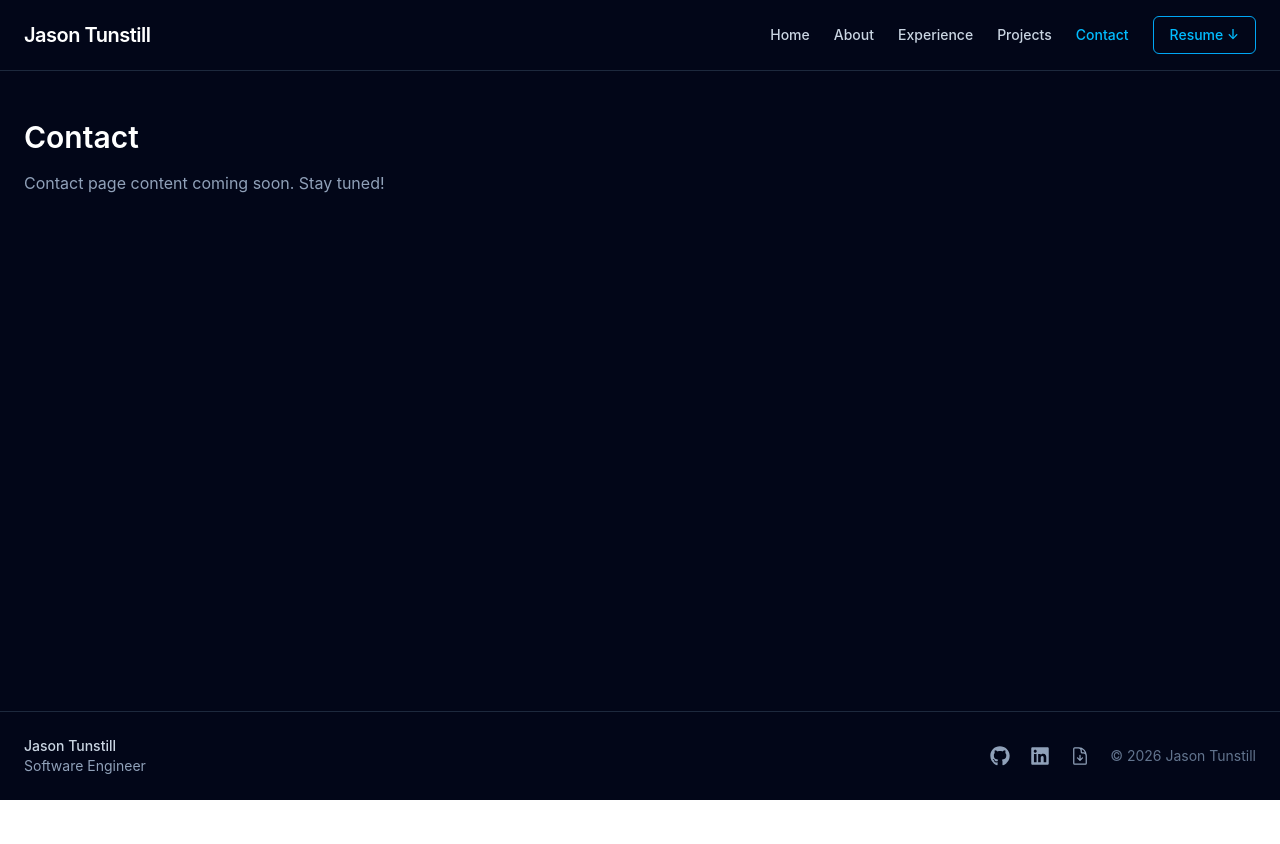
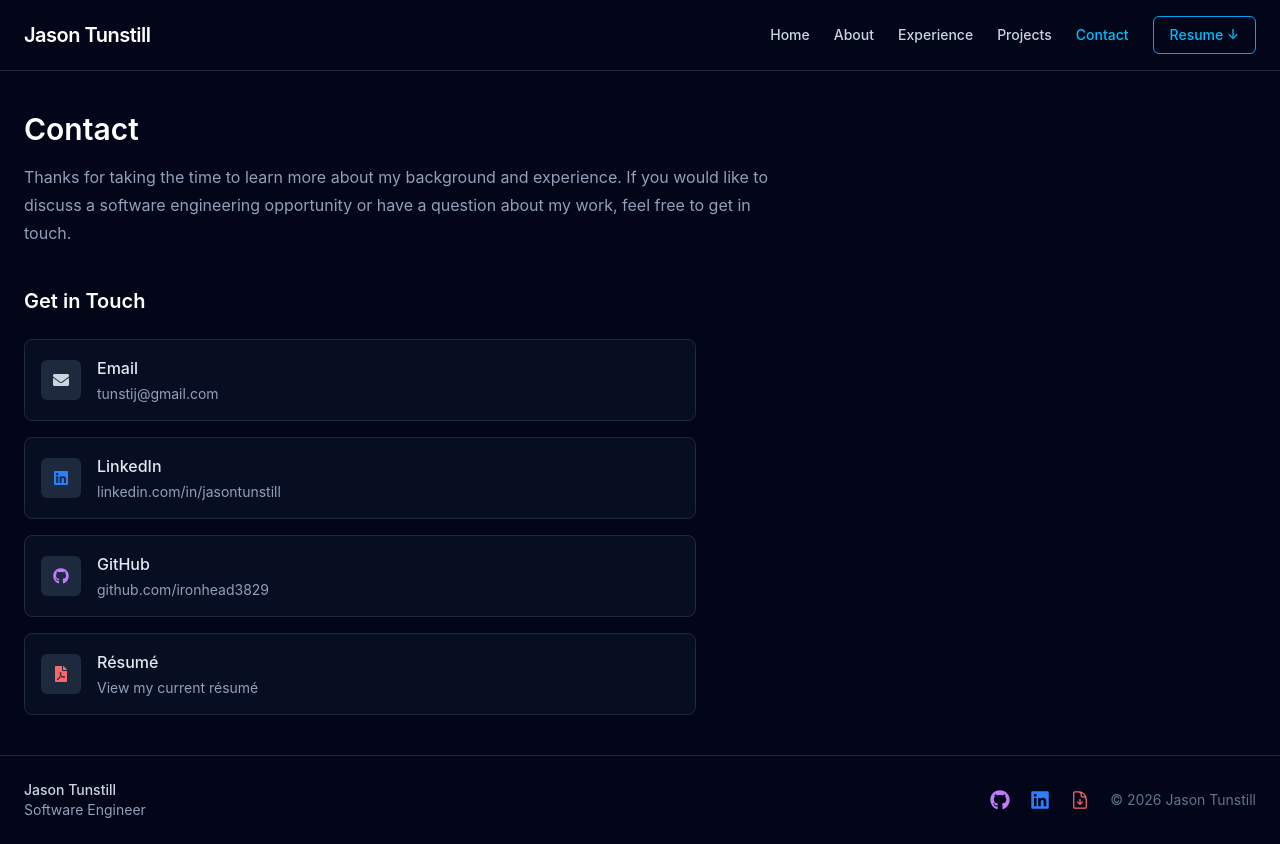
Before and after one commit to ironhead3829/bio, a React (Vite) app: page /biography/contact in a window 1280 px wide. Before the commit the page ends 800 px from the top, so only its background shows below. Built offline with nearby package versions, Linux system fonts and the light colour scheme.

Commit message:
add contact info. color icons in footer.

```diff
--- a/src/components/Footer.tsx
+++ b/src/components/Footer.tsx
@@ -26,7 +26,9 @@ export default function Footer() {
                             aria-label="Github"
                             className={linkClass}
                         >
-                            <FaGithub />
+                            <div className="text-purple-400 transition group-hover:text-purple-300">
+                                <FaGithub />
+                            </div>
                             <span role="tooltip" className={tooltipClass}>GitHub</span>
                         </a>
                         <a
@@ -35,7 +37,9 @@ export default function Footer() {
                             rel="noopener noreferrer"
                             className={linkClass}
                         >
-                            <FaLinkedin />
+                            <div className="text-blue-500 transition group-hover:text-blue-400">
+                                <FaLinkedin />
+                            </div>
                             <span role="tooltip" className={tooltipClass}>LinkedIn</span>
                         </a>
                         <a
@@ -43,7 +47,9 @@ export default function Footer() {
                             download
                             className={linkClass}
                         >
-                            <HiOutlineDocumentArrowDown />
+                            <div className="text-red-400 transition group-hover:text-red-300">
+                                <HiOutlineDocumentArrowDown />
+                            </div>
                             <span role="tooltip" className={tooltipClass}>Download Resume</span>
                         </a>
 
--- a/src/pages/Contact.tsx
+++ b/src/pages/Contact.tsx
@@ -1,15 +1,121 @@
+import {
+  FaEnvelope,
+  FaGithub,
+  FaLinkedin,
+  FaFilePdf,
+} from "react-icons/fa";
+
 export default function Contact() {
-    return(
-        <>
-            <section className="mx-auto w full max-w-7xl px-6 py-12">
+  return (
+    <div className="mx-auto w-full max-w-7xl px-6 py-10">
+      {/* Page Header */}
+      <header>
         <h1 className="text-3xl font-semibold text-white">
           Contact
         </h1>
 
-                <p className="mt-4 text-slate-400">
-                    Contact page content coming soon. Stay tuned!
+        <p className="mt-4 max-w-3xl leading-7 text-slate-400">
+          Thanks for taking the time to learn more about my background and
+          experience. If you would like to discuss a software engineering
+          opportunity or have a question about my work, feel free to get in
+          touch.
         </p>
+      </header>
+
+      {/* Contact Links */}
+      <section className="mt-10 max-w-2xl">
+        <h2 className="text-xl font-semibold text-white">
+          Get in Touch
+        </h2>
+
+        <div className="mt-6 space-y-4">
+          {/* Email */}
+          <a
+            href="mailto:tunstij@gmail.com"
+            className="group flex items-center gap-4 rounded-lg border border-slate-800 bg-slate-900/50 p-4 transition hover:border-slate-700 hover:bg-slate-900"
+          >
+            <div className="flex h-10 w-10 shrink-0 items-center justify-center rounded-md bg-slate-800 text-slate-300 transition group-hover:text-white">
+              <FaEnvelope />
+            </div>
+
+            <div>
+              <div className="font-medium text-slate-200">
+                Email
+              </div>
+
+              <div className="mt-1 text-sm text-slate-400">
+                tunstij@gmail.com
+              </div>
+            </div>
+          </a>
+
+          {/* LinkedIn */}
+          <a
+            href="https://www.linkedin.com/in/jasontunstill"
+            target="_blank"
+            rel="noopener noreferrer"
+            className="group flex items-center gap-4 rounded-lg border border-slate-800 bg-slate-900/50 p-4 transition hover:border-slate-700 hover:bg-slate-900"
+          >
+            <div className="flex h-10 w-10 shrink-0 items-center justify-center rounded-md bg-slate-800 text-blue-500 transition group-hover:text-blue-400">
+              <FaLinkedin />
+            </div>
+
+            <div>
+              <div className="font-medium text-slate-200">
+                LinkedIn
+              </div>
+
+              <div className="mt-1 text-sm text-slate-400">
+                linkedin.com/in/jasontunstill
+              </div>
+            </div>
+          </a>
+
+          {/* GitHub */}
+          <a
+            href="https://github.com/ironhead3829"
+            target="_blank"
+            rel="noopener noreferrer"
+            className="group flex items-center gap-4 rounded-lg border border-slate-800 bg-slate-900/50 p-4 transition hover:border-slate-700 hover:bg-slate-900"
+          >
+            <div className="flex h-10 w-10 shrink-0 items-center justify-center rounded-md bg-slate-800 text-purple-400 transition group-hover:text-purple-300">
+              <FaGithub />
+            </div>
+
+            <div>
+              <div className="font-medium text-slate-200">
+                GitHub
+              </div>
+
+              <div className="mt-1 text-sm text-slate-400">
+                github.com/ironhead3829
+              </div>
+            </div>
+          </a>
+
+          {/* Resume */}
+          <a
+            href={`${import.meta.env.BASE_URL}Jason_Tunstill_Resume.pdf`}
+            target="_blank"
+            rel="noopener noreferrer"
+            className="group flex items-center gap-4 rounded-lg border border-slate-800 bg-slate-900/50 p-4 transition hover:border-slate-700 hover:bg-slate-900"
+          >
+            <div className="flex h-10 w-10 shrink-0 items-center justify-center rounded-md bg-slate-800 text-red-400 transition group-hover:text-red-300">
+              <FaFilePdf />
+            </div>
+
+            <div>
+              <div className="font-medium text-slate-200">
+                Résumé
+              </div>
+
+              <div className="mt-1 text-sm text-slate-400">
+                View my current résumé
+              </div>
+            </div>
+          </a>
+        </div>
       </section>
-        </>
+    </div>
   );
 }
```
Lines whose indentation alone changed are shown as unchanged.
